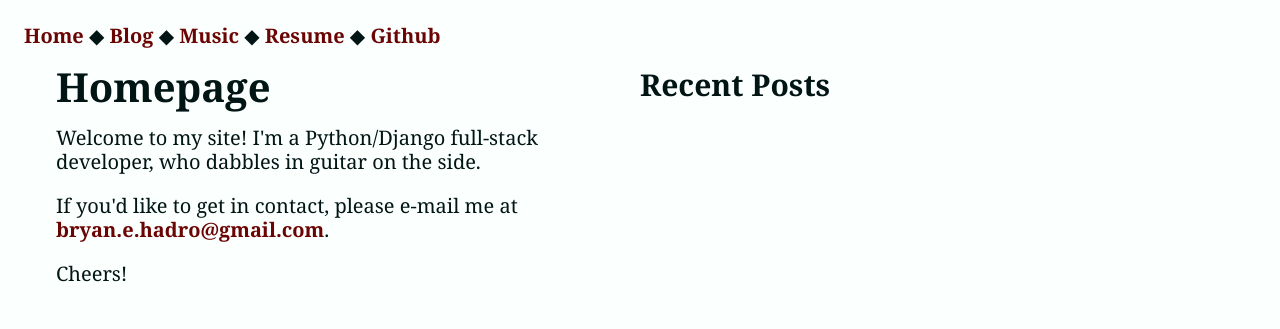
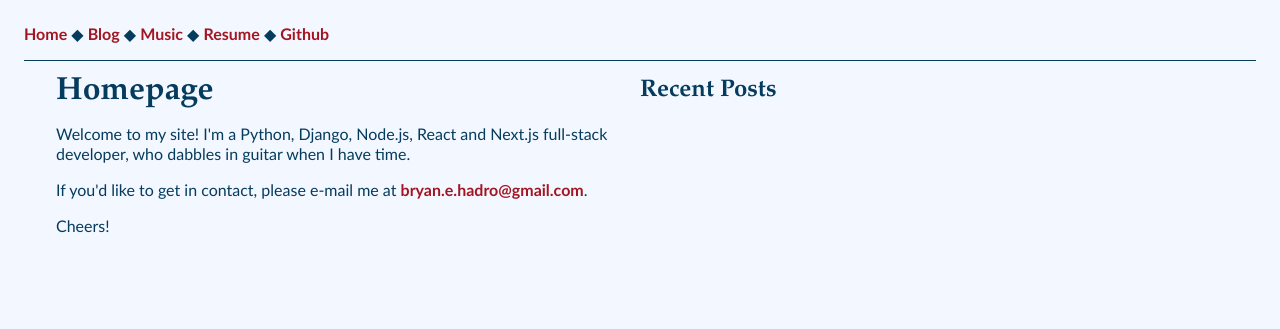
Before and after one commit to bboru21/bryanhadro, a Django app: page / in a window 1280 px wide. Shown: the top 329 px of the page. Run offline with Django 3.2, Linux system fonts and the light colour scheme; data that the repository does not hold is empty; some libraries are stand-ins or nearby versions.

Commit message:
cleans up global css, adds new color pallette

```diff
--- a/music/templates/music/index.html
+++ b/music/templates/music/index.html
@@ -44,6 +44,7 @@
 
         <div>
             <p>I've been playing guitar since college, and have acquired quite an eclectic repertoire performing at parties, wineries and breweries in the area. I'm working on updating a full list and recording videos. Check out my <a href="https://www.youtube.com/channel/UCUG607ZYsXytL9eb9MXqVLg/videos" target="_blank">Youtube Channel</a> for a full list!</p>
+            <p>I'm also a member of the cover bands <a href="http://threestrikesband.com/" target="_blank">Three Strikes</a> and <a href="http://whiskycreekramblers.com/" target="_blank">Whisky Creek Ramblers</a>.</p>
             <p>If you'd like to get in contact, please e-mail me at <a href="mailto:bryan.e.hadro@gmail.com">bryan.e.hadro@gmail.com</a>.</p>
         </div>
         <div style="height: 0; width: 100%; clear: right;"></div>
--- a/website/templates/website/base.html
+++ b/website/templates/website/base.html
@@ -14,28 +14,49 @@
         <style type='text/css'>
             /* CSS */
 
-            /*
-                Color Palette: https://coolors.co/001514-fbfffe-6b0504-a3320b-e6af2e
-                ;
-                Dark Jungle Green - 001514
-                White - FBFFFE
-                Blood Red - 6B0504
-                Chinese Red - A3320B
-                Goldenrod - E6AF2E
+            /* css variables */
+            :root {
+                /* Color Palettes:
+                    https://coolors.co/001514-fbfffe-6b0504-a3320b-e6af2e
+                    https://coolors.co/a31621-bfdbf7-053c5e-1f7a8c-db222a
+                */
 
-            */
-            body {
-                font-family: /*'Hoefler Text'*/ 'Georgia', serif;
-                font-size: 1.25rem;
-                line-height: 1.5rem;
-                padding: 1rem;
-                color: #001514;
-                background-color: #FBFFFE;
+                --color-light-blue: #BFDBF7;
+                --color-lighter-blue: #f3f7ff;
+                --color-dark-red: #A31621;
+                --color-red: #DB222A;
+                --color-blue: #053C5E;
+                --color-teal:#1F7A8C;
+
+                --font-serif: 'Garamond', serif;
+                --font-sans-serif: 'Calibri', sans-serif;
+
+                --font-size-1: 2.5rem;
+                --font-size-2: 2.0rem;
+                --font-size-3: 1.75rem;
+                --font-size-4: 1.5rem;
+                --font-size-5: 1.25rem;
+                --font-size-6: 1rem;
+
+                --padding-1: 0.25rem;
+                --padding-2: 0.5rem;
+                --padding-3: 1.0rem;
+                --padding-4: 1.5rem;
+                --padding-5: 3rem;
             }
 
-            /*h1, h2, h3, h4, h5, h6 {
-                font-family: 'Futura', sans-serif;
-            }*/
+            body {
+                font-family: var(--font-sans-serif);
+                font-size: var(--font-size-6);
+                line-height: 1.25rem;
+                padding: 1rem;
+                color: var(--color-blue);
+                background-color: var(--color-lighter-blue);
+            }
+
+            h1, h2, h3, h4, h5, h6 {
+                font-family: var(--font-serif);
+            }
 
             #content {
                 max-width: 1300px;
@@ -47,20 +68,23 @@
 
             a {
                 text-decoration: none;
-                color: #6B0504;
+                color: var(--color-dark-red);
                 font-weight: 700;
                 transition: all 0.5s ease 0s;
             }
             a:hover {
-                color: #B10906;
+                color: var(--color-red);
             }
 
             .byline {
-                color: #008F88;
+                /* color: #008F88; */
+                font-style: italic;
             }
             .menu {
-                background-color:  #FBFFFE;
+                background-color:  var(--color-white);
                 white-space:  nowrap;
+                border-bottom: 1px solid var(--color-blue);
+                padding-bottom: var(--padding-3);
             }
         </style>
 
--- a/website/templates/website/index.html
+++ b/website/templates/website/index.html
@@ -30,7 +30,7 @@
 <div class="main-content-container">
     <div class="main-content">
         <h1>Homepage</h1>
-        <p>Welcome to my site! I'm a Python/Django full-stack developer, who dabbles in guitar on the side.</p>
+        <p>Welcome to my site! I'm a Python, Django, Node.js, React and Next.js full-stack developer, who dabbles in guitar when I have time.</p>
         <p>If you'd like to get in contact, please e-mail me at <a href="mailto:bryan.e.hadro@gmail.com">bryan.e.hadro@gmail.com</a>.</p>
         <p>Cheers!</p>
     </div>
```
Also changed, not shown: README.md.
